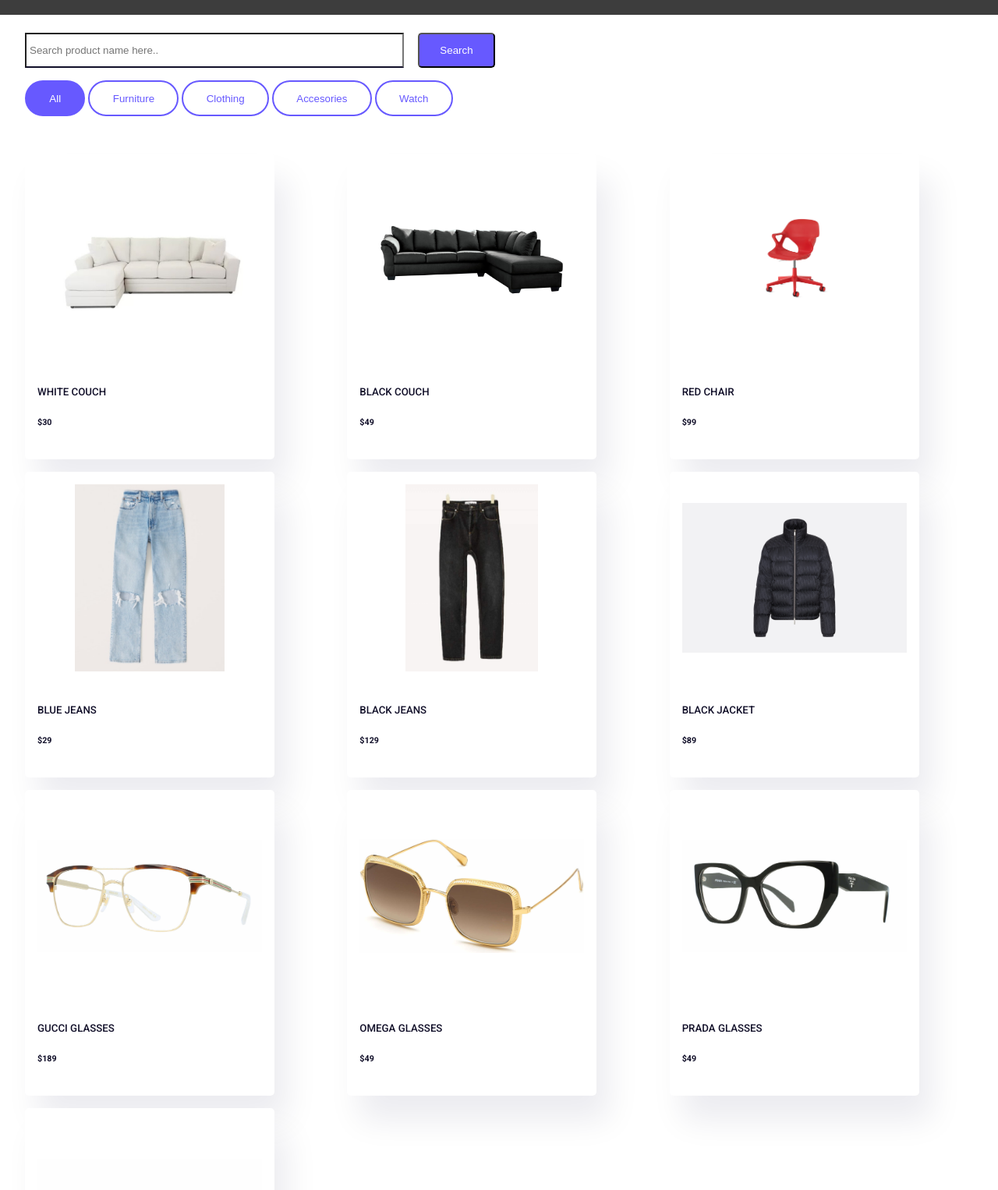
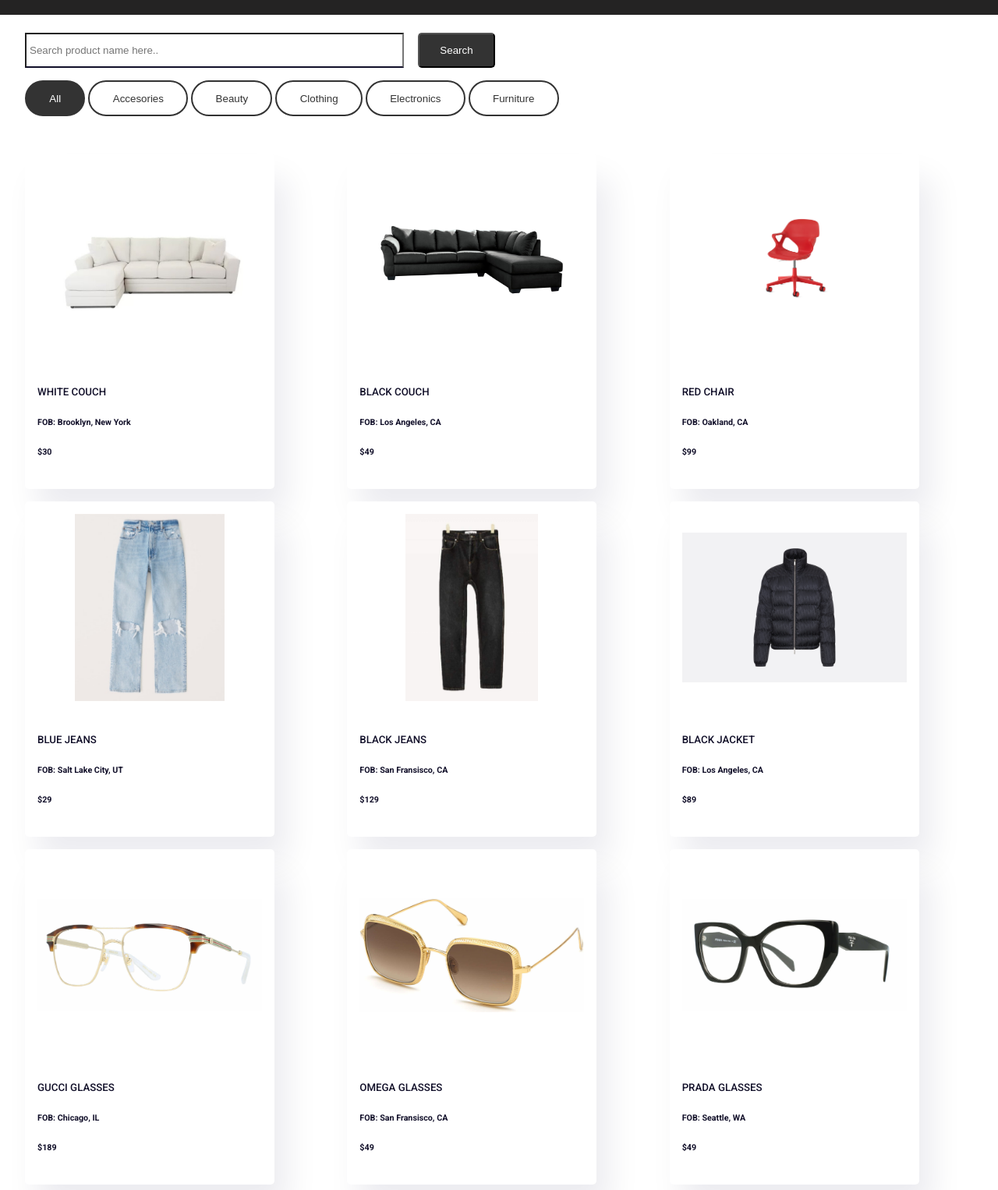
Before and after one commit to p2lifau/ghst-mp-testing, a plain HTML site: page index.html in a window 1280 px wide. Shown: the part 94-1620 px from the top of the page at 78% size. Drawn offline with Linux system fonts and the light colour scheme.

Commit message:
color-scheme

```diff
--- a/app.js
+++ b/app.js
@@ -4,61 +4,92 @@ let products = {
         productName: "White Couch",
         category: "Furniture",
         price: "30",
+        fob: "Brooklyn, New York",
         image: "white-couch.jpeg",
       },
       {
         productName: "Black Couch",
         category: "Furniture",
         price: "49",
+        fob: 'Los Angeles, CA',
         image: "black-couch.jpeg",
       },
       {
         productName: "Red Chair",
         category: "Furniture",
         price: "99",
+        fob: "Oakland, CA",
         image: "red-chair.jpeg",
       },
       {
         productName: "Blue Jeans",
         category: "Clothing",
         price: "29",
+        fob: "Salt Lake City, UT",
         image: "jeans-1.jpeg",
       },
       {
         productName: "Black Jeans",
         category: "Clothing",
         price: "129",
+        fob: "San Fransisco, CA",
         image: "black-jeans.jpeg",
       },
       {
         productName: "Black Jacket",
         category: "Clothing",
         price: "89",
+        fob: "Los Angeles, CA",
         image: "dior-jacket.jpeg",
       },
       {
         productName: "Gucci Glasses",
         category: "Accesories",
         price: "189",
+        fob: "Chicago, IL",
         image: "gucci-glasses.jpeg",
       },
       {
         productName: "Omega Glasses",
         category: "Accesories",
         price: "49",
+        fob: "San Fransisco, CA",
         image: "omega-glasses.jpeg",
       },
       {
         productName: "Prada Glasses",
         category: "Accesories",
         price: "49",
+        fob: "Seattle, WA",
         image: "prada-glasses.jpeg",
       },
       {
         productName: "Oakley Glasses",
         category: "Accesories",
         price: "49",
+        fob: "Seattle, WA",
         image: "oakley-glasses.jpeg",
+      },
+      {
+        productName: "Jean Shorts",
+        category: "Clothing",
+        price: "49",
+        fob: "Seattle, WA",
+        image: "jean-shorts.jpeg",
+      },
+      {
+        productName: "Blow Dryer",
+        category: "Electronics",
+        price: "49",
+        fob: "Seattle, WA",
+        image: "blow-dryer.png",
+      },
+      {
+        productName: "Mascara",
+        category: "Beauty",
+        price: "49",
+        fob: "Seattle, WA",
+        image: "chanel-mascara.png",
       }
     ],
   };
@@ -84,6 +115,11 @@ let products = {
     name.classList.add("product-name");
     name.innerText = i.productName.toUpperCase();
     container.appendChild(name);
+
+    // fob
+    let fob = document.createElement("h6");
+    fob.innerText = "FOB: " + i.fob;
+    container.appendChild(fob);
     //price
     let price = document.createElement("h6");
     price.innerText = "$" + i.price;
--- a/index.html
+++ b/index.html
@@ -31,17 +31,20 @@
         </div>
         <div id="buttons">
           <button class="button-value" onclick="filterProduct('all')">All</button>
-          <button class="button-value" onclick="filterProduct('Furniture')">
-            Furniture
+          <button class="button-value" onclick="filterProduct('Accesories')">
+            Accesories
+          </button>
+          <button class="button-value" onclick="filterProduct('Beauty')">
+            Beauty
           </button>
           <button class="button-value" onclick="filterProduct('Clothing')">
             Clothing
           </button>
-          <button class="button-value" onclick="filterProduct('Accesories')">
-            Accesories
+          <button class="button-value" onclick="filterProduct('Electronics')">
+            Electronics
           </button>
-          <button class="button-value" onclick="filterProduct('Watch')">
-            Watch
+          <button class="button-value" onclick="filterProduct('Furniture')">
+            Furniture
           </button>
         </div>
         <div id="products"></div>
--- a/styles.css
+++ b/styles.css
@@ -8,7 +8,7 @@ body {
 .main-nav {
   position: sticky;
   top: 0;
-  background-color: rgb(61, 61, 61);
+  background-color: rgb(36, 35, 35);
   display: flex;
   justify-content: space-between;
   align-items: center;
@@ -45,26 +45,26 @@ body {
   padding: 1em 0.3em;
 }
 #search-container input:focus {
-  border-bottom-color: #6759ff;
+  border-bottom-color: #333;
 }
 #search-container button {
   padding: 1em 2em;
   margin-left: 1em;
-  background-color: #6759ff;
+  background-color: #333;
   color: #ffffff;
   border-radius: 5px;
   margin-top: 0.5em;
 }
 .button-value {
-  border: 2px solid #6759ff;
+  border: 2px solid #333;
   padding: 1em 2.2em;
   border-radius: 3em;
   background-color: transparent;
-  color: #6759ff;
+  color: #333;
   cursor: pointer;
 }
 .active {
-  background-color: #6759ff;
+  background-color: #333;
   color: #ffffff;
 }
 #products {
```
Also changed, not shown: blow-dryer.png (added), chanel-mascara.png (added), jean-shorts.jpeg (added).
